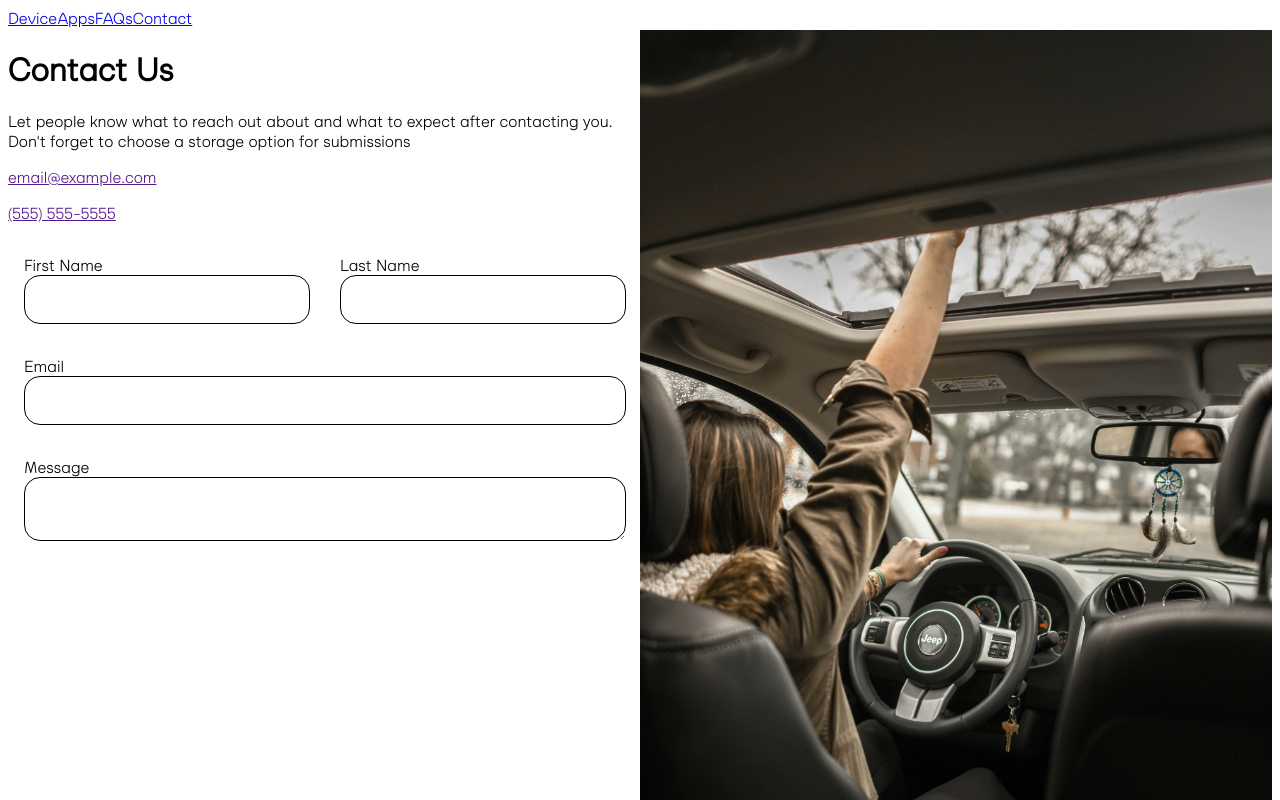
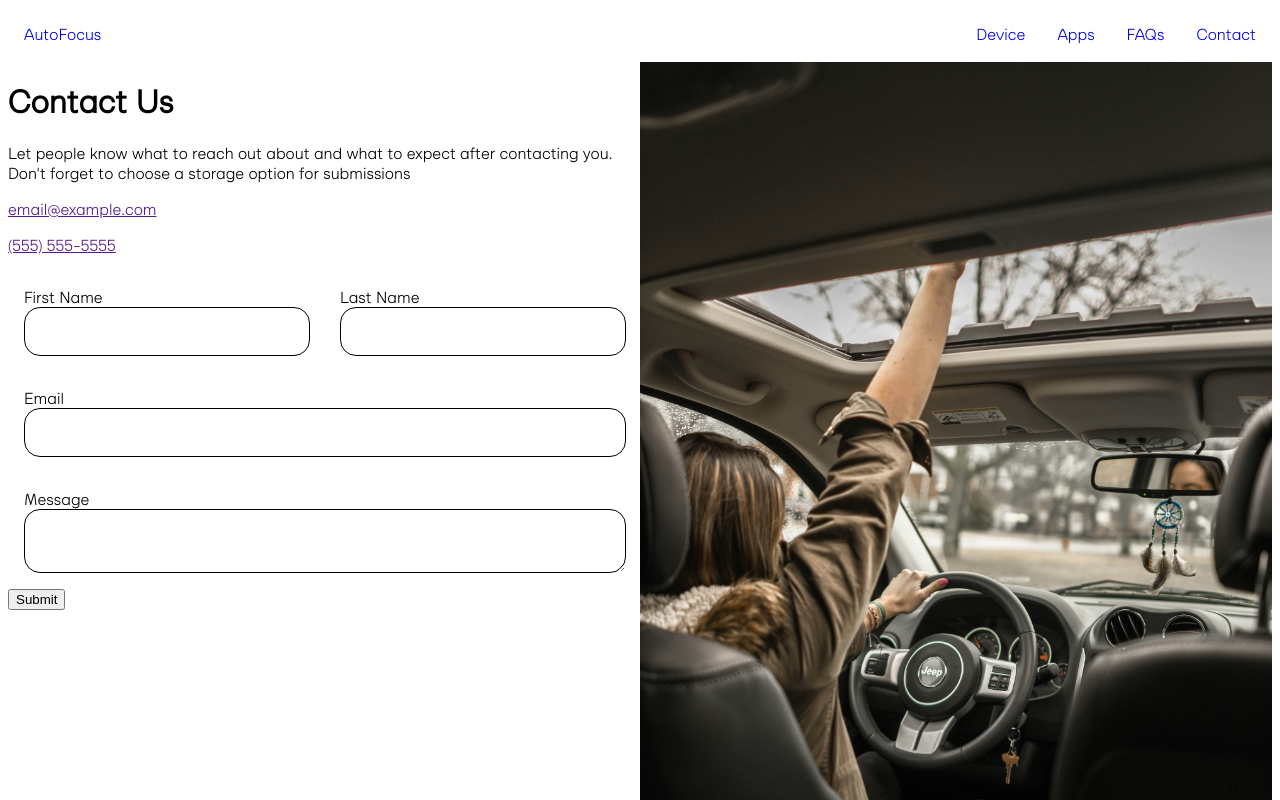
Before and after one commit to DaveSeidman/autofocus, a React (Vite) app: page /autofocus/contact in a window 1280 px wide. Shown: the top 800 px of the page. Built offline with nearby package versions, Linux system fonts and the light colour scheme.

Commit message:
flesh out pages

```diff
--- a/package.json
+++ b/package.json
@@ -14,7 +14,9 @@
     "react": "^19.1.1",
     "react-dom": "^19.1.1",
     "react-router-dom": "^7.8.2",
+    "react-toastify": "^11.0.5",
     "sass": "^1.91.0",
+    "toast": "^0.5.4",
     "vite": "^7.1.3"
   }
 }
--- a/src/App.jsx
+++ b/src/App.jsx
@@ -1,5 +1,6 @@
 import React from 'react';
 import { Routes, Route } from 'react-router-dom';
+import Home from './routes/home';
 import Device from './routes/device';
 import Apps from './routes/apps';
 import Faqs from './routes/faqs';
@@ -15,7 +16,7 @@ const App = () => {
     <div className='app'>
       <Nav />
       <Routes>
-        <Route path="/" element={<div className="home"></div>}></Route>
+        <Route path="/" element={<Home />}></Route>
         <Route path="/device" element={<Device />}></Route>
         <Route path="/apps" element={<Apps />}></Route>
         <Route path="/faqs" element={<Faqs />}></Route>
--- a/src/components/form/index.jsx
+++ b/src/components/form/index.jsx
@@ -1,22 +1,31 @@
 import React from "react";
+import { ToastContainer, toast } from 'react-toastify';
 import './index.scss';
 
 export default function Form() {
 
+  const submitForm = () => {
+    console.log('submit form');
+    toast('Thanks for your message!')
+  }
+
   return (
     <div className="form">
       <label>First Name
+        <input type="text" name="first"></input>
+      </label>
+      <label>Last Name
+        <input type="text" name="last"></input>
+      </label>
+      <label className="full" name="email">Email
         <input type="text"></input>
       </label>
-      <label>Last Name
-        <input type="text"></input>
-      </label>
-      <label className="full">Email
-        <input type="text"></input>
-      </label>
-      <label className="full">Message
+      <label className="full" name="message">Message
         <textarea />
       </label>
+      <button type="button" onClick={submitForm}>Submit</button>
+
+      <ToastContainer />
     </div>
   )
 }
--- a/src/components/nav/index.jsx
+++ b/src/components/nav/index.jsx
@@ -7,10 +7,11 @@ export default function Nav() {
 
   return (
     <div className="nav">
-      <a href="device">Device</a>
-      <a href="apps">Apps</a>
-      <a href="faqs">FAQs</a>
-      <a href="contact">Contact</a>
+      <a className="nav-link" href="/">AutoFocus</a>
+      <a className="nav-link" href="device">Device</a>
+      <a className="nav-link" href="apps">Apps</a>
+      <a className="nav-link" href="faqs">FAQs</a>
+      <a className="nav-link" href="contact">Contact</a>
     </div>
   )
 }
--- a/src/components/nav/index.scss
+++ b/src/components/nav/index.scss
@@ -1,3 +1,14 @@
 .nav {
+  width: 100%;
+  display: flex;
+  justify-content: space-between;
 
+  &-link {
+    text-decoration: none;
+    margin: 1rem;
+
+    &:first-child {
+      flex: 1;
+    }
+  }
 }
--- a/src/routes/home/index.jsx
+++ b/src/routes/home/index.jsx
@@ -0,0 +1,43 @@
+import React from "react";
+import driveModeImg from '../../assets/images/mountain-road.jpg';
+import missionImg from '../../assets/images/mountain-road.jpg';
+import './index.scss';
+
+
+export default function Home() {
+
+  return (
+    <div className="home">
+      <div className="home-hero">
+        <h1 className="home-hero-title">Revolutionizing Road Safety by Elimination Distracted Driving</h1>
+      </div>
+      <div className="home-product">
+        <div className="home-product-drivemode">
+          <img src={driveModeImg} />
+          <h2>DriveMode Device</h2>
+          <p>A compact smart device that leverages ultra-precise, next-gen telematics to prevent texting and app use, ensuring the driver's focus stays on the road.</p>
+        </div>
+        <div className="home-product-drivemode">
+          <img src={driveModeImg} />
+          <h2>FocusMode Device</h2>
+          <p>A companion mobile app that puts your phone into voice-activated mode while driving. Drivers can send messages, take calls and navigate, completely hands-fee.</p>
+        </div>
+      </div>
+      <div className="home-mission">
+        <div className="home-mission-media">
+          <img src={missionImg} />
+        </div>
+        <div className="home-mission-content">
+          <h1 className="home-mission-title">Our Mission</h1>
+          <p>Distracted driving isn't just an inconvenience. It results in 300,000 accidents annually in the US.</p>
+          <p>AutoFocus is committed to addressing this problem with:</p>
+          <ol>
+            <li>Accurate Phone Detection: We identify phone use by the driver with unparalleled precision</li>
+            <li>Safer Alternatives: We offer voice-driven texting and navigation, eliminating need for manual phone interaction</li>
+            <li>Incentivized Safe Behavior: We empower insurance companies to reward policyholders</li>
+          </ol>
+        </div>
+      </div>
+    </div>
+  )
+}
--- a/src/routes/home/index.scss
+++ b/src/routes/home/index.scss
@@ -0,0 +1,43 @@
+.home {
+  &-hero {
+    width: 100%;
+    height: 20rem;
+    display: flex;
+    justify-content: center;
+    align-items: center;
+    background-color: darkgray;
+    background-image: url('../../assets/images/')
+  }
+
+
+  &-product {
+    display: flex;
+
+    & > div {
+      width: 50%;
+      display: flex;
+      flex-direction: column;
+      align-items: center;
+
+      img {
+        width: 10rem;
+        height: 10rem;
+        margin: 2rem;
+      }
+    }
+  }
+
+  &-mission {
+    display: flex;
+
+    &-media, &-content {
+      width: 50%;
+    }
+
+    &-media {
+      img {
+        width: 100%;
+      }
+    }
+  }
+}
```
Also changed, not shown: 1 other file (tests, documents, lock files or other folders).
